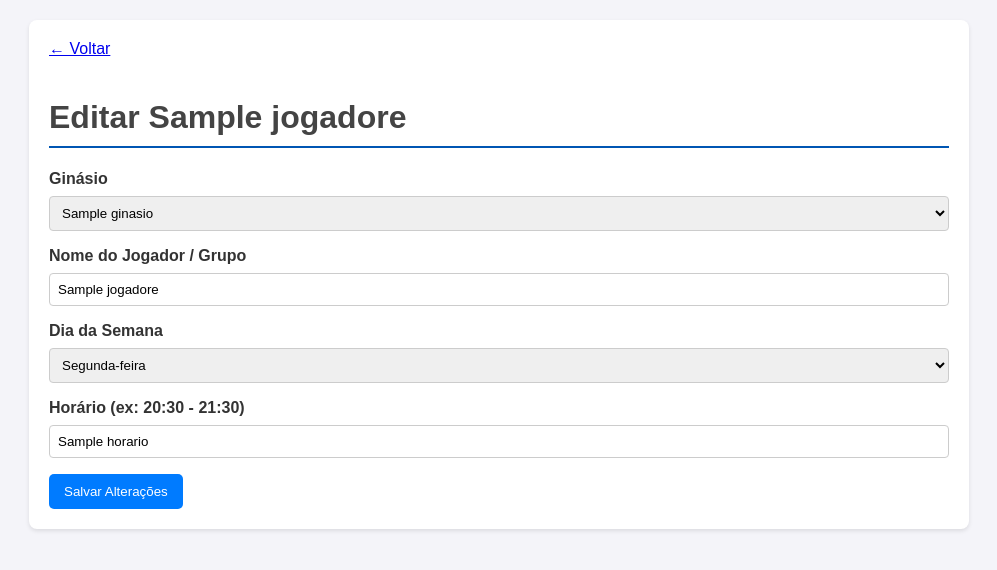
After one commit to TailorKz/Projeto_Gestao_Professores, a Flask app: page /ginasios/jogador/editar/1 in a window 1280 px wide. The commit adds this page. Shown: the top 570 px of the page, without its empty margins (141-1138 px from the left). Run offline with Flask 3, Linux system fonts and the light colour scheme; a database or web service that is not in the repository returns one stand-in record (values such as "Sample title"); parts of the project's set-up code (start-up, migrations or seed data) failed here and were passed over; some libraries are stand-ins or nearby versions.

Commit message:
implementando funcionalidade na cobrança de ginásios

```diff
--- a/app.py
+++ b/app.py
@@ -908,6 +908,49 @@ def api_deletar_excecao(excecao_id):
     db.close()
     conn.close()
     return jsonify({'status': 'sucesso'})
+@app.route('/ginasios/jogador/editar/<int:jogador_id>', methods=['GET', 'POST'])
+def editar_jogador(jogador_id):
+    conn, db = get_db()
+
+    if request.method == 'POST':
+        ginasio_id = request.form['ginasio_id']
+        nome = request.form['nome']
+        dia_semana = request.form['dia_semana']
+        horario = request.form['horario']
+
+        db.execute(
+            "UPDATE jogadores SET ginasio_id = %s, nome = %s, dia_semana = %s, horario = %s WHERE id = %s",
+            (ginasio_id, nome, dia_semana, horario, jogador_id)
+        )
+        conn.commit()
+        db.close()
+        conn.close()
+        flash('Jogador atualizado com sucesso!', 'success')
+        return redirect(url_for('controle_ginasio'))
+
+    # Lógica GET
+    db.execute("SELECT * FROM jogadores WHERE id = %s", (jogador_id,))
+    jogador = db.fetchone()
+    db.execute("SELECT * FROM ginasios")
+    ginasios = db.fetchall()
+    db.close()
+    conn.close()
+
+    if jogador is None:
+        abort(404)
+
+    return render_template('editar_jogador.html', jogador=jogador, ginasios=ginasios)
+
+@app.route('/ginasios/jogador/deletar/<int:jogador_id>', methods=['POST'])
+def deletar_jogador(jogador_id):
+    # Usamos "soft delete" para não perder o histórico de cobranças
+    conn, db = get_db()
+    db.execute("UPDATE jogadores SET ativo = FALSE WHERE id = %s", (jogador_id,))
+    conn.commit()
+    db.close()
+    conn.close()
+    flash('Jogador apagado com sucesso.', 'success')
+    return redirect(url_for('controle_ginasio'))
 
 if __name__ == '__main__':
     if not os.path.exists(UPLOAD_FOLDER):
--- a/templates/controle_ginasio.html
+++ b/templates/controle_ginasio.html
@@ -78,6 +78,10 @@
                                 <td>{{ jogador.nome }}</td>
                                 <td>{{ jogador.horario }}</td>
                                 <td>
+                                    <a href="{{ url_for('editar_jogador', jogador_id=jogador.id) }}" style="text-decoration: none;">✏️ Editar</a>
+                                        <form action="{{ url_for('deletar_jogador', jogador_id=jogador.id) }}" method="post" style="display:inline; margin-left: 10px;" onsubmit="return confirm('Tem a certeza que quer apagar este jogador?');">
+                                        <button type="submit" style="background:none; border:none; color:red; cursor:pointer; padding:0;">🗑️ Apagar</button>
+                                            </form>
                                     </td>
                             </tr>
                         {% else %}
--- /dev/null
+++ b/templates/editar_jogador.html
@@ -0,0 +1,54 @@
+<!DOCTYPE html>
+<html lang="pt-br">
+<head>
+    <meta charset="UTF-8">
+    <title>Editar Jogador</title>
+    <style>
+        body { font-family: Arial, sans-serif; background-color: #f4f4f9; color: #333; margin: 0; padding: 20px; }
+        .container { max-width: 900px; margin: auto; background: white; padding: 20px; border-radius: 8px; box-shadow: 0 2px 4px rgba(0,0,0,0.1); }
+        h1 { color: #444; border-bottom: 2px solid #0056b3; padding-bottom: 10px; }
+        .back-link { display: inline-block; margin-bottom: 20px; }
+        .form-group { margin-bottom: 1rem; }
+        label { display: block; margin-bottom: .5rem; font-weight: bold; }
+        input[type="text"], input[type="time"], select { width: 100%; padding: .5rem; border: 1px solid #ccc; border-radius: 4px; box-sizing: border-box; }
+        button { background-color: #007bff; color: white; padding: 10px 15px; border: none; border-radius: 5px; cursor: pointer; }
+    </style>
+</head>
+<body>
+    <div class="container">
+        <a href="{{ url_for('controle_ginasio') }}" class="back-link">&larr; Voltar</a>
+        <h1>Editar {{ jogador.nome }}</h1>
+        <form method="post">
+            <div class="form-group">
+                <label for="ginasio_id">Ginásio</label>
+                <select name="ginasio_id" id="ginasio_id" required>
+                    {% for ginasio in ginasios %}
+                        <option value="{{ ginasio.id }}" {% if ginasio.id == jogador.ginasio_id %}selected{% endif %}>{{ ginasio.nome }}</option>
+                    {% endfor %}
+                </select>
+            </div>
+            <div class="form-group">
+                <label for="nome">Nome do Jogador / Grupo</label>
+                <input type="text" name="nome" id="nome" value="{{ jogador.nome }}" required>
+            </div>
+            <div class="form-group">
+                <label for="dia_semana">Dia da Semana</label>
+                <select name="dia_semana" id="dia_semana" required>
+                    <option value="0" {% if jogador.dia_semana == 0 %}selected{% endif %}>Segunda-feira</option>
+                    <option value="1" {% if jogador.dia_semana == 1 %}selected{% endif %}>Terça-feira</option>
+                    <option value="2" {% if jogador.dia_semana == 2 %}selected{% endif %}>Quarta-feira</option>
+                    <option value="3" {% if jogador.dia_semana == 3 %}selected{% endif %}>Quinta-feira</option>
+                    <option value="4" {% if jogador.dia_semana == 4 %}selected{% endif %}>Sexta-feira</option>
+                    <option value="5" {% if jogador.dia_semana == 5 %}selected{% endif %}>Sábado</option>
+                    <option value="6" {% if jogador.dia_semana == 6 %}selected{% endif %}>Domingo</option>
+                </select>
+            </div>
+            <div class="form-group">
+                <label for="horario">Horário (ex: 20:30 - 21:30)</label>
+                <input type="text" name="horario" id="horario" value="{{ jogador.horario }}" required>
+            </div>
+            <button type="submit">Salvar Alterações</button>
+        </form>
+    </div>
+</body>
+</html>
--- a/templates/ferramentas.html
+++ b/templates/ferramentas.html
@@ -76,7 +76,7 @@
                 <a href="{{ url_for('calendario') }}" style="background-color: #17a2b8;;">Calendário de Eventos</a>
             </li>
             <li>
-            <a href="{{ url_for('controle_ginasio') }}" style="background-color: #17a2b8; color: black;">Controle dos Ginásios</a>
+            <a href="{{ url_for('controle_ginasio') }}" style="background-color: #17a2b8;;">Controle dos Ginásios</a>
             </li>
         </ul>
     </div>
```
